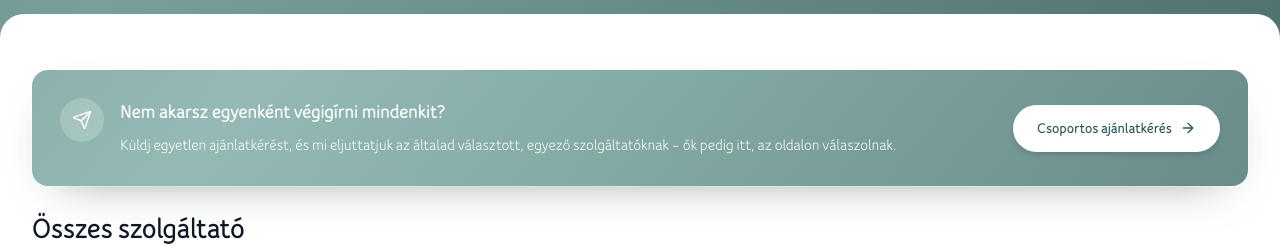
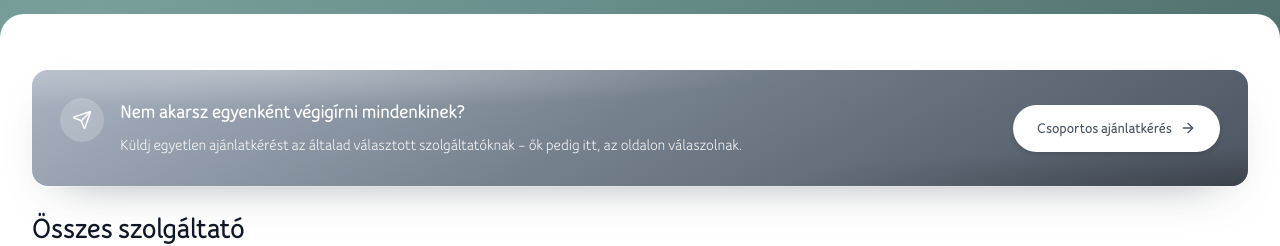
Before and after one commit to weinpergyula-dot/eskuvorekeszulok, a Next.js app: page / in a window 1280 px wide. Shown: the part 821-1067 px from the top of the page. Built offline with nearby package versions, Linux system fonts and the light colour scheme; no server answers; the database is empty.

Commit message:
Csoportos ajanlatkeres sav: uj szoveg, ezustos hatter
A sav a teal helyett az oldal ezustos harmasat viseli (ugyanaz, mint a
SILVER csomage), igy elvalik a folotte levo teal kategoriasavtol. A
szoveg is rovidebb es pontosabb lett.

Refs: https://github.com/weinpergyula-dot/eskuvorekeszulok/issues/92

```diff
--- a/src/components/home/group-quote-cta.tsx
+++ b/src/components/home/group-quote-cta.tsx
@@ -3,13 +3,35 @@ import { ArrowRight, Send } from "lucide-react";
 
 /**
  * Csoportos ajánlatkérés — a szolgáltatói listázás előtt álló sáv a
- * főoldalon. Egy üzenettel több egyező szolgáltató is megszólítható, ezért
- * érdemes még a böngészés előtt felkínálni.
+ * főoldalon. Egy üzenettel több szolgáltató is megszólítható, ezért érdemes
+ * még a böngészés előtt felkínálni.
+ *
+ * A sáv az oldal ezüstös színvilágát viseli (ugyanaz a hármas, mint a SILVER
+ * csomagé), hogy elváljon a fölötte lévő teal kategóriasávtól.
  */
+const SILVER = { from: "#A9B3C1", accent: "#77828F", to: "#4B5460" } as const;
+
 export function GroupQuoteCta() {
   return (
     <section className="mx-auto max-w-7xl px-4 pt-8 sm:px-6 lg:px-8">
-      <div className="teal-shift-bg relative isolate overflow-hidden rounded-2xl px-5 py-6 shadow-[0_18px_50px_-30px_rgba(20,45,42,0.6)] ring-1 ring-white/25 sm:px-7 sm:py-7">
+      <div className="relative isolate overflow-hidden rounded-2xl px-5 py-6 shadow-[0_18px_50px_-30px_rgba(45,54,64,0.6)] ring-1 ring-white/25 sm:px-7 sm:py-7">
+        {/* Ezüst alapgradiens, felül fénypont, alul mélyebb sarok */}
+        <span
+          aria-hidden
+          className="absolute inset-0 -z-10"
+          style={{
+            background: `linear-gradient(150deg, ${SILVER.from} 0%, ${SILVER.accent} 46%, ${SILVER.to} 100%)`,
+          }}
+        />
+        <span
+          aria-hidden
+          className="absolute inset-0 -z-10"
+          style={{
+            background:
+              "radial-gradient(70% 55% at 18% 0%, rgba(255,255,255,0.30), rgba(255,255,255,0) 62%), radial-gradient(60% 50% at 100% 100%, rgba(0,0,0,0.22), rgba(0,0,0,0) 65%)",
+          }}
+        />
+
         <div className="flex flex-col gap-5 sm:flex-row sm:items-center sm:justify-between sm:gap-8">
           <div className="flex items-start gap-4">
             <span
@@ -20,18 +42,19 @@ export function GroupQuoteCta() {
             </span>
             <div>
               <h2 className="text-lg font-bold text-white sm:text-xl">
-                Nem akarsz egyenként végigírni mindenkit?
+                Nem akarsz egyenként végigírni mindenkinek?
               </h2>
               <p className="mt-1.5 text-base leading-relaxed text-white/90">
-                Küldj egyetlen ajánlatkérést, és mi eljuttatjuk az általad választott,
-                egyező szolgáltatóknak – ők pedig itt, az oldalon válaszolnak.
+                Küldj egyetlen ajánlatkérést az általad választott szolgáltatóknak –
+                ők pedig itt, az oldalon válaszolnak.
               </p>
             </div>
           </div>
 
           <Link
             href="/profil?tab=quotes"
-            className="inline-flex shrink-0 items-center justify-center gap-2 self-start rounded-full bg-white px-6 py-3 text-[15px] font-bold text-[#2D5854] shadow-md transition-transform hover:scale-[1.03] sm:self-auto"
+            className="inline-flex shrink-0 items-center justify-center gap-2 self-start rounded-full bg-white px-6 py-3 text-[15px] font-bold shadow-md transition-transform hover:scale-[1.03] sm:self-auto"
+            style={{ color: SILVER.to }}
           >
             Csoportos ajánlatkérés
             <ArrowRight className="h-4 w-4" />
```
